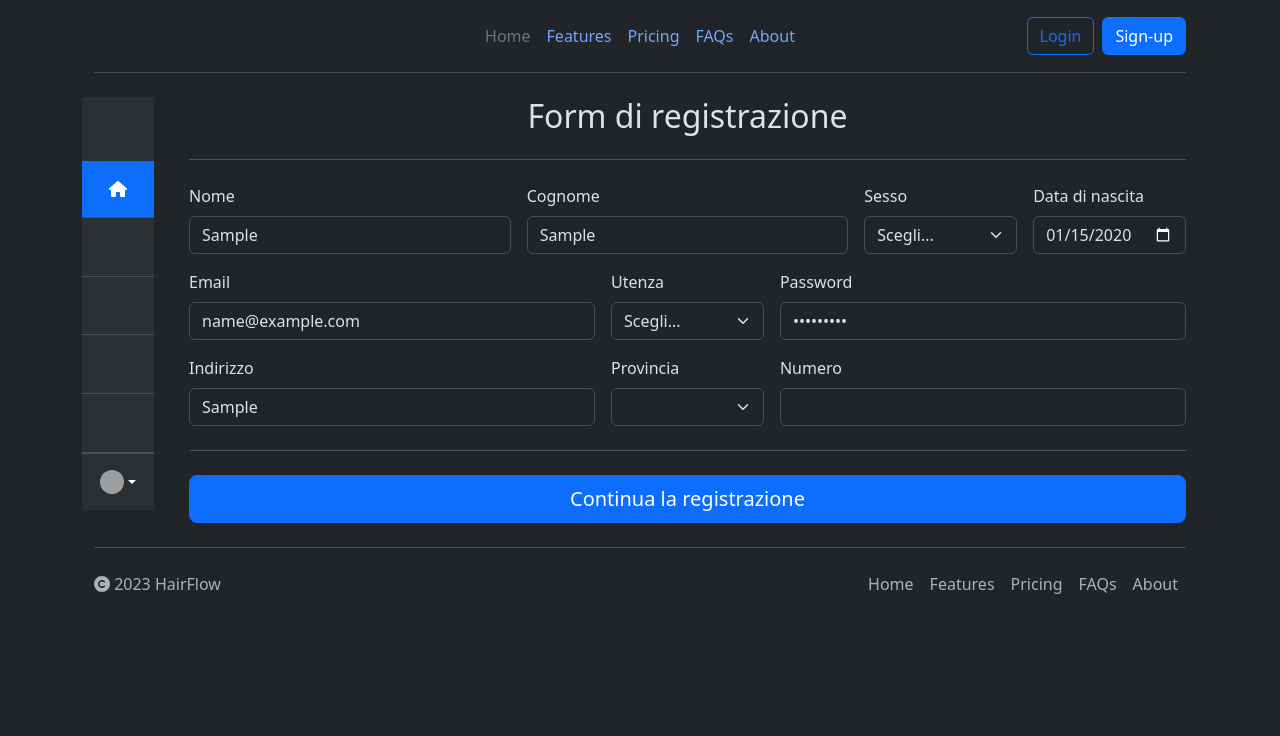
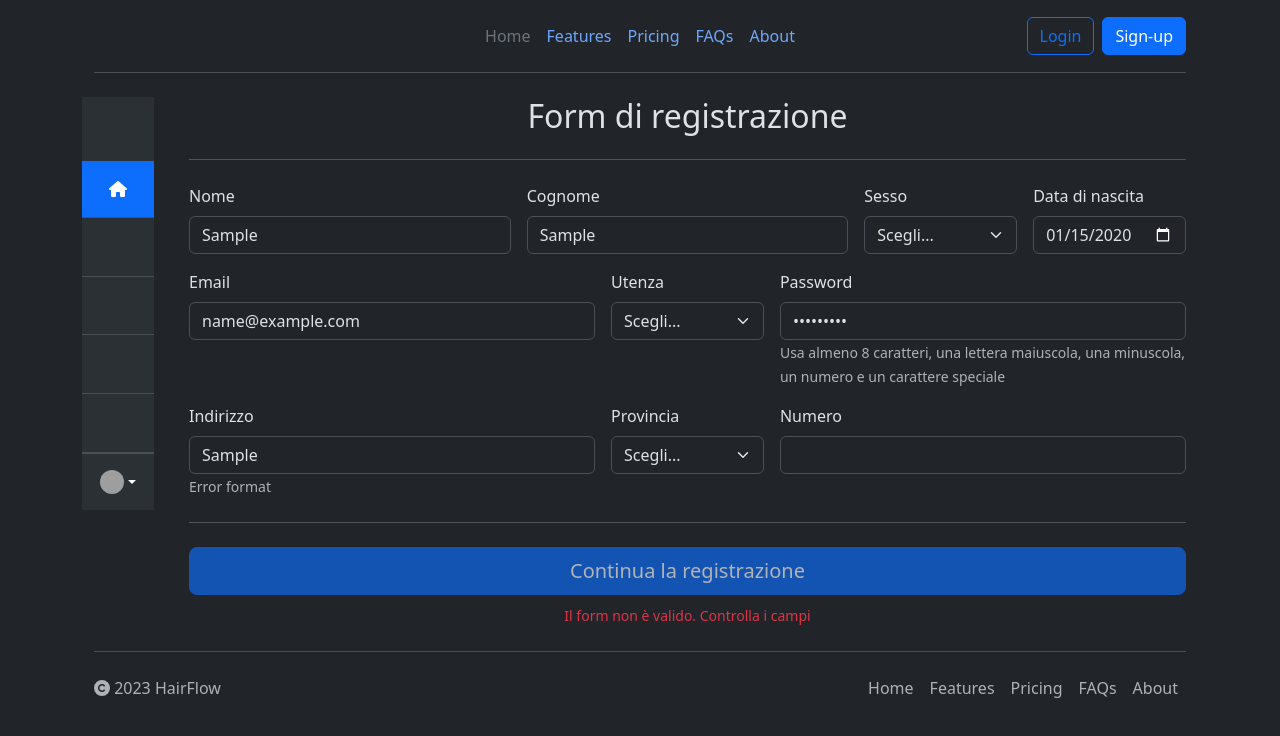
Before and after one commit to Petraccino/HairFlow-WebApp, an Angular app: page /register in a window 1280 px wide. Both pictures are taken after typing "Sample", "Sample", "2020-01-15", "name@example.com", "Sample123", "Sample" into the empty fields and a click on the button "Continua la registrazione". Shown: the top 736 px of the page. Built offline with nearby package versions, Linux system fonts and the light colour scheme; grey boxes are pictures that could not be loaded.

Commit message:
Insert invalid control into form register

```diff
--- a/src/app/register/register.component.html
+++ b/src/app/register/register.component.html
@@ -20,8 +20,12 @@
                 value=""
                 required
               />
-              <div class="invalid-feedback">Il nome è richiesto.</div>
+              <small
+                class="form-text text-muted"
+                *ngIf="firstName.errors && firstName.touched && firstName.dirty">Error format
+              </small>
             </div>
+
             <div class="col-4">
               <label for="lastName" class="form-label">Cognome</label>
               <input
@@ -36,14 +40,19 @@
                 value=""
                 required
               />
-              <div class="invalid-feedback">Il cognome è richiesto.</div>
+              <small
+                class="form-text text-muted"
+                *ngIf="lastName.errors && lastName.touched && lastName.dirty">Error format
+              </small>
             </div>
+
             <div class="col-2">
               <label for="gender" class="form-label">Sesso</label>
               <select
                 #gender="ngModel"
                 [(ngModel)]="genericUser.gender"
                 name="gender"
+                pattern="^[FM]$"
                 class="form-select"
                 id="gender"
                 required
@@ -52,7 +61,10 @@
                 <option>F</option>
                 <option>M</option>
               </select>
-              <div class="invalid-feedback">Seleziona un valore valido.</div>
+              <small
+                class="form-text text-muted"
+                *ngIf="gender.errors && gender.touched && gender.dirty">Error format
+              </small>
             </div>
 
             <div class="col-2">
@@ -61,6 +73,8 @@
                 #birthday="ngModel"
                 [(ngModel)]="genericUser.birthDay"
                 name="birthDay"
+                pattern="^\d{4}-\d{2}-\d{2}$"
+                [max]="maxDate"
                 type="date"
                 class="form-control"
                 id="birthDay"
@@ -79,7 +93,10 @@
                 id="email"
                 placeholder="you@example.com"
               />
-              <div class="invalid-feedback">Inserire una e-mail valida.</div>
+              <small
+                class="form-text text-muted"
+                *ngIf="email.errors && email.touched && email.dirty">Error format
+              </small>
             </div>
 
             <div class="col-2">
@@ -87,6 +104,7 @@
               <select
                 #grant="ngModel"
                 [(ngModel)]="genericUser.grant"
+                pattern="^[23]$"
                 class="form-select"
                 id="grant"
                 name="grantValue"
@@ -96,7 +114,10 @@
                 <option value="3">Cliente</option>
                 <option value="2">Utente</option>
               </select>
-              <div class="invalid-feedback">Seleziona un valore valido.</div>
+              <small
+                class="form-text text-muted"
+                *ngIf="grant.errors && grant.touched && grant.dirty">Error format
+              </small>
             </div>
 
             <div *ngIf="genericUser.grant == 2" class="col-sm-5">
@@ -111,25 +132,27 @@
                 id="fiscaldCode"
                 required
               />
-              <div class="invalid-feedback">
-                Inserire un codice fiscale corretto.
-              </div>
+              <small
+                class="form-text text-muted"
+                *ngIf="fiscalCode.errors && fiscalCode.touched && fiscalCode.dirty">Error format
+              </small>
             </div>
 
             <div class="col-5">
-              <label for="password" class="form-label"
-                >Password <span class="text-body-secondary"></span
-              ></label>
+              <label for="password" class="form-label">Password <span class="text-body-secondary"></span></label>
               <input
                 #password="ngModel"
                 [(ngModel)]="genericUser.password"
-                pattern="^[a-zA-Z0-9]{8,}$"
+                pattern="^(?=.*[A-Za-z])(?=.*\d)(?=.*[@$!%*?&])[A-Za-z\d@$!%*?&]{8,}$"
                 name="password"
                 type="password"
                 class="form-control"
                 id="password"
               />
-              <div class="invalid-feedback">Inserire una password.</div>
+              <small
+                class="form-text text-muted"
+                *ngIf="password.errors && password.touched && password.dirty">Usa almeno 8 caratteri, una lettera maiuscola, una minuscola, un numero e un carattere speciale
+              </small>
             </div>
 
             <div class="col-5">
@@ -138,13 +161,17 @@
                 #address="ngModel"
                 [(ngModel)]="genericUser.address"
                 name="address"
+                pattern = "^(?=.*[a-zA-Z]+\s[a-zA-Z]+(?:\s[a-zA-Z]+)*)(?=.*\d)[a-zA-Z0-9\s]+$"
                 type="text"
                 class="form-control"
                 id="address"
                 placeholder="Via/piazza esempio 99"
                 required
               />
-              <div class="invalid-feedback">Inserire un indirizzo valido.</div>
+              <small
+                class="form-text text-muted"
+                *ngIf="address.errors && address.touched && address.dirty">Error format
+              </small>
             </div>
 
             <div class="col-md-2">
@@ -153,13 +180,18 @@
               #province="ngModel"
               [(ngModel)]="genericUser.province"
               name="province"
+              pattern = "^.+$"
               class="form-select"
               id="province"
               required>
+              <!-- style="display:none" -->
                 <option value="">Scegli...</option>
                 <option *ngFor="let province of italianProvinces" [value]="province">{{ province }}</option>
               </select>
-              <div class="invalid-feedback">Seleziona una provincia.</div>
+              <small
+                class="form-text text-muted"
+                *ngIf="province.errors && province.touched && province.dirty">Error format
+              </small>
             </div>
 
             <div class="col-sm-5">
@@ -168,19 +200,32 @@
                 #phone="ngModel"
                 [(ngModel)]="genericUser.phone"
                 name="phone"
+                pattern="[0-9+() ]{7,12}"
                 type="text"
                 class="form-control"
                 id="number"
                 required />
-              <div class="invalid-feedback">Inserire un numero valido.</div>
+                <small
+                class="form-text text-muted"
+                *ngIf="phone.errors && phone.touched && phone.dirty">Error format
+              </small>
             </div>
           </div>
 
           <hr class="my-4" />
 
-          <button class="w-100 btn btn-primary btn-lg" (click)="register()">
+          <button
+            class="w-100 btn btn-primary btn-lg"
+            (click)="register()"
+            [disabled]="form.invalid && form.submitted">
             Continua la registrazione
           </button>
+          <div class="mt-2 text-center">
+          <small
+            *ngIf="form.submitted && form.invalid"
+            class="form-text text-danger">Il form non è valido. Controlla i campi
+          </small>
+        </div>
         </form>
       </div>
     </div>
--- a/src/app/register/register.component.ts
+++ b/src/app/register/register.component.ts
@@ -32,14 +32,20 @@ export class RegisterComponent implements OnInit {
     'Verbano-Cusio-Ossola', 'Vercelli', 'Verona', 'Vibo Valentia', 'Vicenza', 'Viterbo'
   ];
   selectedProvince: string = '';
+  maxDate!: string;
 
   ngOnInit(): void {
     this.genericUser.gender = "";
     this.genericUser.grant = 0;
+    this.genericUser.province = "";
+    const today = new Date();
+    const year = today.getFullYear();
+    const month = ('0' + (today.getMonth() + 1)).slice(-2);
+    const day = ('0' + today.getDate()).slice(-2);
+    this.maxDate = `${year}-${month}-${day}`;
   }
 
   constructor( private service: RegisterService){
-    console.log(this.__genericUser);
   }
 
   set genericUser(genericiUser: GenericUser){
@@ -49,7 +55,6 @@ export class RegisterComponent implements OnInit {
     return this.__genericUser;
   }
 
-
   register() {
     console.log(this.__genericUser)
     }
```
